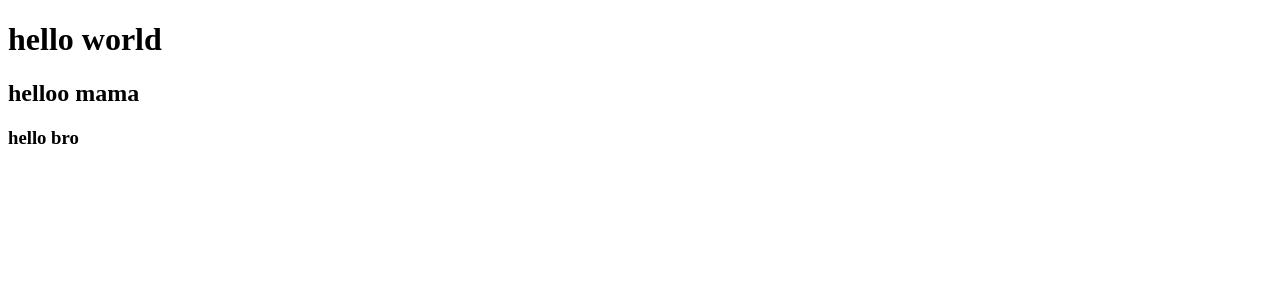
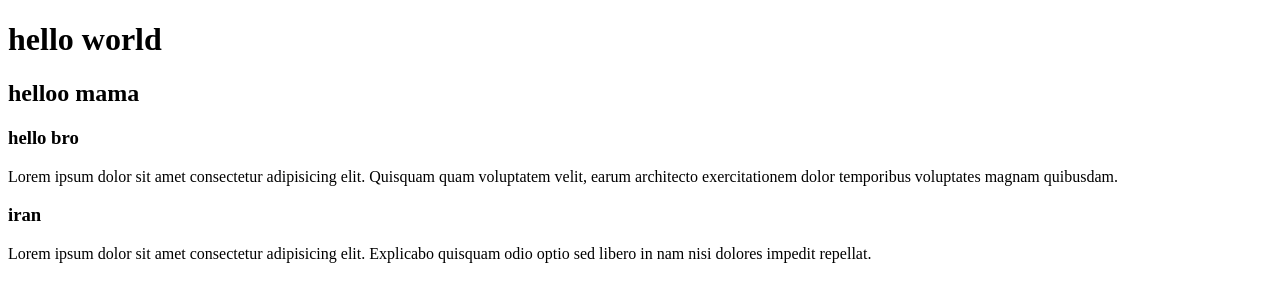
Before and after one commit to mdriyajulislamakash11/my-frist-website, a plain HTML site: page index.html in a window 1280 px wide. Drawn offline with Linux system fonts and the light colour scheme.

Commit message:
html is work

```diff
--- a/index.html
+++ b/index.html
@@ -9,5 +9,9 @@
     <h1>hello world</h1>
     <h2>helloo mama</h2>
     <h3>hello bro</h3>
+    <p>Lorem ipsum dolor sit amet consectetur adipisicing elit. Quisquam quam voluptatem velit, earum architecto exercitationem dolor temporibus voluptates magnam quibusdam.</p>
+
+    <h3>iran</h3>
+    <p>Lorem ipsum dolor sit amet consectetur adipisicing elit. Explicabo quisquam odio optio sed libero in nam nisi dolores impedit repellat.</p>
 </body>
 </html>
```
